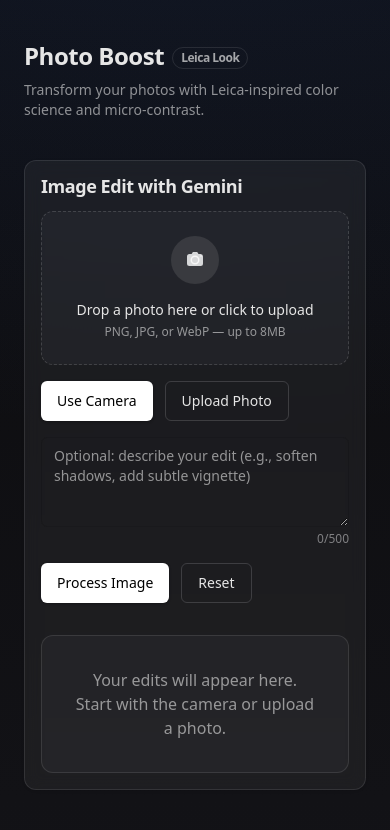
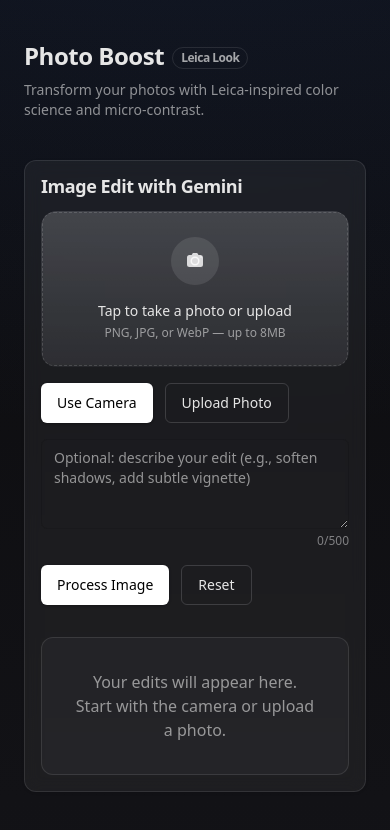
Before and after one commit to siquick/photo-enhance, a Next.js app: page / in a window 390 px wide. Shown: the top 830 px of the page. Built offline with nearby package versions, Linux system fonts and the light colour scheme.

Commit message:
ux: remove auto-open camera; refine dropzone with gradient wrapper; mobile copy tuned ('Tap to take a photo or upload')

```diff
--- a/src/components/upload-card.tsx
+++ b/src/components/upload-card.tsx
@@ -1,5 +1,5 @@
 'use client';
-import { useState, useRef, useEffect } from 'react';
+import { useState, useRef } from 'react';
 import { Card, CardContent, CardHeader, CardTitle } from '@/components/ui/card';
 import { Button } from '@/components/ui/button';
 import { Textarea } from '@/components/ui/textarea';
@@ -155,14 +155,7 @@
     // Pause stream preview but keep tracks alive for retake
   };
 
-  // Default to camera on mobile for world-class photography app UX
-  useEffect(() => {
-    if (isMobile && !originalSrc && !resultSrc && !cameraOpen) {
-      // Attempt to open camera; if blocked, the error message will guide user
-      openCamera();
-    }
-    // eslint-disable-next-line react-hooks/exhaustive-deps
-  }, []);
+  // Note: do not auto-open camera on load; only via explicit user action.
 
   const useCaptured = async () => {
     if (!capturedSrc) return;
@@ -252,6 +245,7 @@
       <CardContent className="space-y-6">
         <div className="grid grid-cols-1 gap-8 lg:grid-cols-12">
           <section className="lg:col-span-5 space-y-4">
+            <div className="rounded-2xl p-[1px] bg-gradient-to-b from-white/15 to-white/5">
               <div
                 onDragOver={(e) => { e.preventDefault(); setIsDragging(true); }}
                 onDragLeave={() => setIsDragging(false)}
@@ -273,7 +267,7 @@
                   </svg>
                   </div>
                   <div className="mt-4 text-center">
-                  <p className="text-sm font-medium">Drop a photo here or click to upload</p>
+                    <p className="text-sm font-medium">Tap to take a photo or upload</p>
                     <p className="mt-1 text-xs text-foreground/60">PNG, JPG, or WebP — up to 8MB</p>
                   </div>
                 </div>
@@ -282,9 +276,9 @@
                   onChange={onFileChange}
                   type="file"
                   accept="image/*"
-                capture="environment"
                   className="sr-only"
                 />
+              </div>
             </div>
 
             <div className="flex gap-3">
```
Lines whose indentation alone changed are shown as unchanged.
